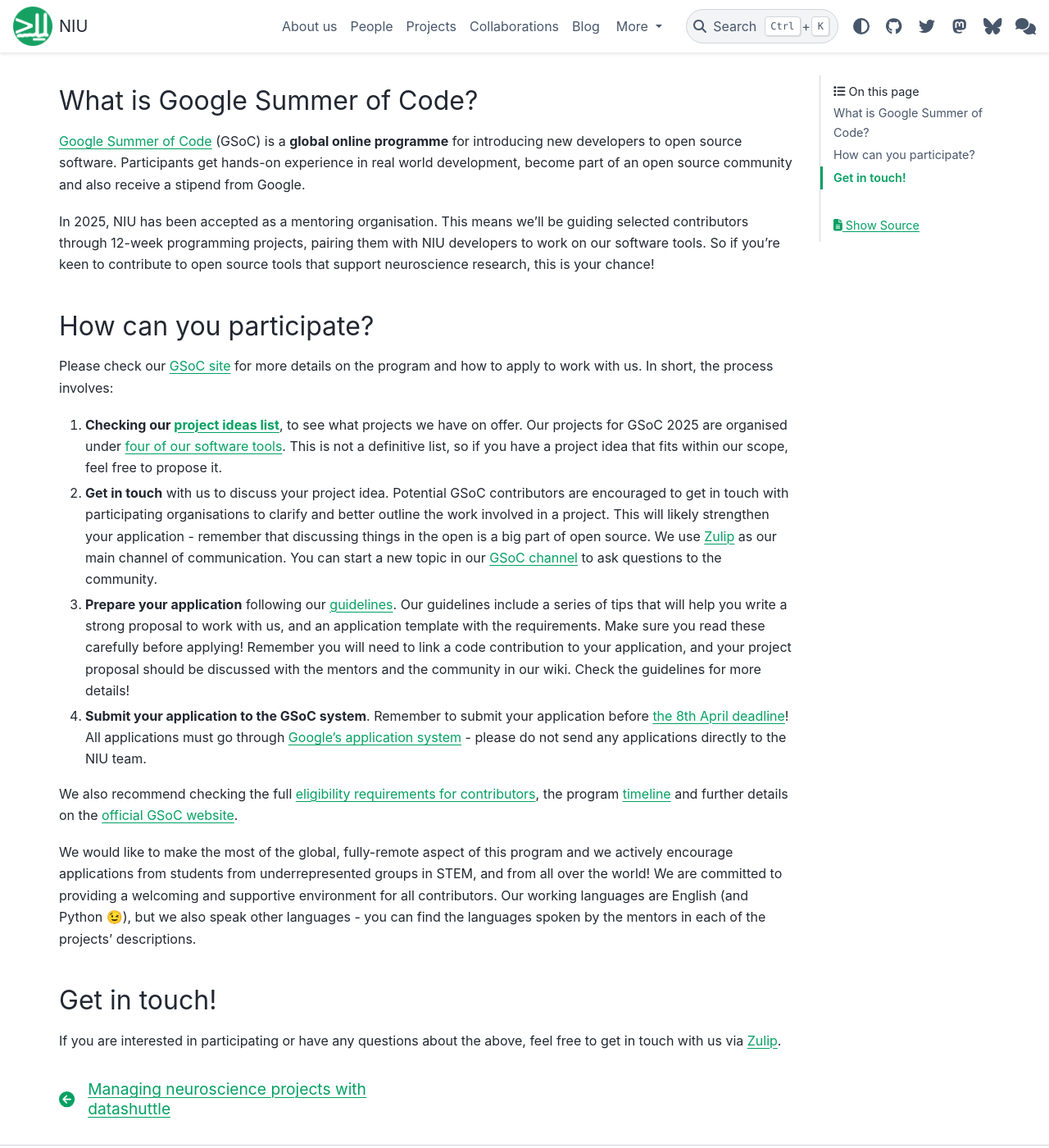
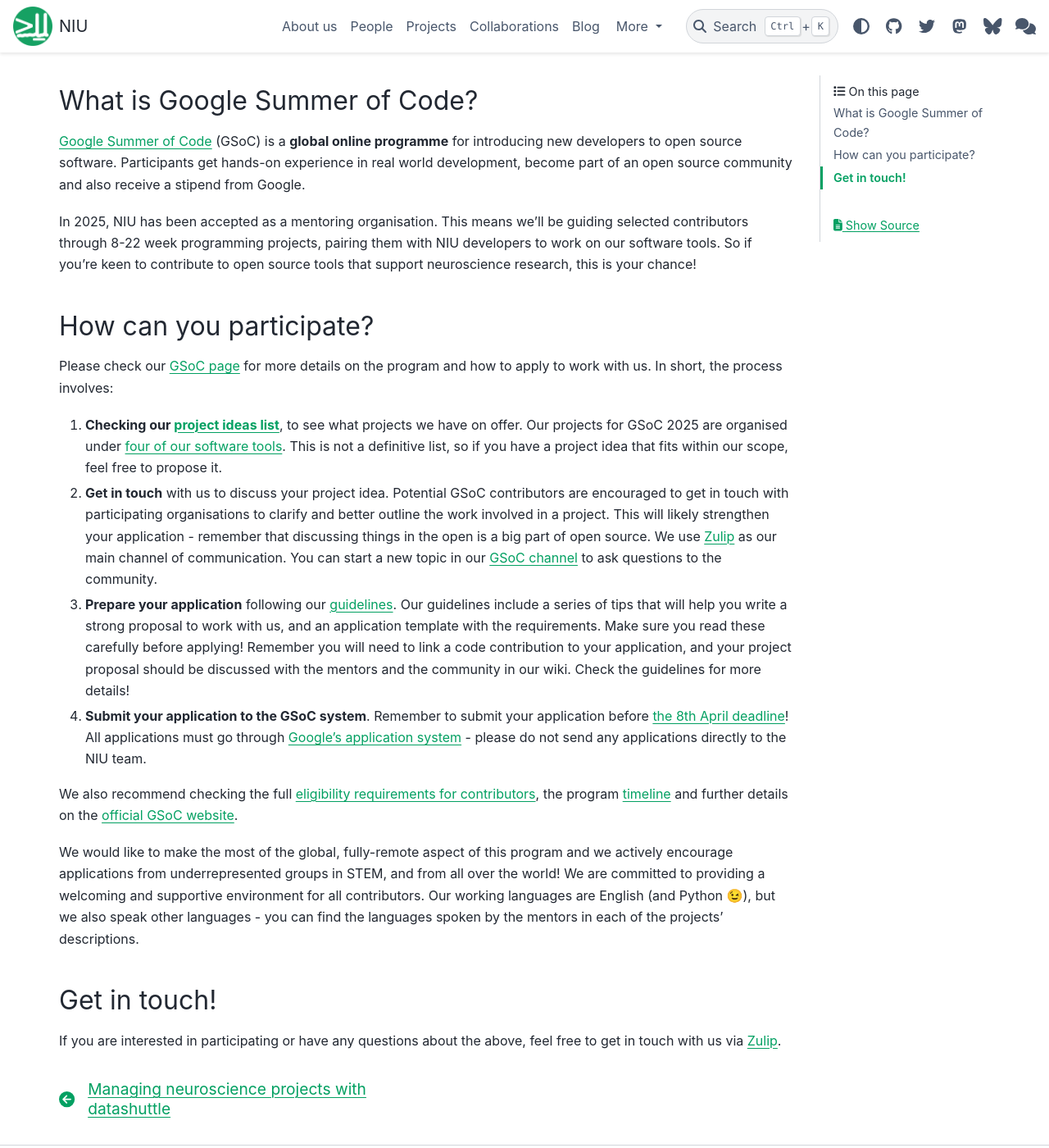
Before and after one commit to neuroinformatics-unit/neuroinformatics-unit.github.io, a Sphinx documentation site: the page built from docs/source/blog/gsoc2025.md, in a window 1280 px wide and 1400 px high, scrolled down 574 px. Shown: the whole window at 82% size. Built offline with Sphinx 7.4.7 and the PyData theme 0.15.4, drawn with Linux system fonts in a browser that asks for light colours; nearby versions of some CDN libraries.

Commit message:
Apply suggestions from code review
Co-authored-by: Adam Tyson <code@adamltyson.com>

```diff
--- a/docs/source/blog/gsoc2025.md
+++ b/docs/source/blog/gsoc2025.md
@@ -23,11 +23,11 @@
 ## What is Google Summer of Code?
 [Google Summer of Code](https://summerofcode.withgoogle.com/) (GSoC) is a **global online programme** for introducing new developers to open source software. Participants get hands-on experience in real world development, become part of an open source community and also receive a stipend from Google.
 
-In 2025, NIU has been accepted as a mentoring organisation. This means we’ll be guiding selected contributors through 12-week programming projects, pairing them with NIU developers to work on our software tools. So if you’re keen to contribute to open source tools that support neuroscience research, this is your chance!
+In 2025, NIU has been accepted as a mentoring organisation. This means we’ll be guiding selected contributors through 8-22 week programming projects, pairing them with NIU developers to work on our software tools. So if you’re keen to contribute to open source tools that support neuroscience research, this is your chance!
 
 
 ## How can you participate?
-Please check our [GSoC site](../get-involved/gsoc/index.md) for more details on the program and how to apply to work with us. In short, the process involves:
+Please check our [GSoC page](../get-involved/gsoc/index.md) for more details on the program and how to apply to work with us. In short, the process involves:
 
 1. **Checking our [project ideas list](../get-involved/gsoc/projects_2025/index.md)**, to see what projects we have on offer. Our projects for GSoC 2025 are organised under [four of our software tools](../get-involved/gsoc/index.md#gsoc-niu-projects-2025). This is not a definitive list, so if you have a project idea that fits within our scope, feel free to propose it.
 
@@ -39,7 +39,7 @@
 
 We also recommend checking the full [eligibility requirements for contributors](https://summerofcode.withgoogle.com/rules), the program [timeline](https://developers.google.com/open-source/gsoc/timeline) and further details on the [official GSoC website](https://summerofcode.withgoogle.com/).
 
-We would like to make the most of the global, fully-remote aspect of this program and we actively encourage applications from students from underrepresented groups in STEM, and from all over the world! We are committed to providing a welcoming and supportive environment for all contributors. Our working languages are English (and Python 😉), but we also speak other languages - you can find the languages spoken by the mentors in each of the projects' descriptions.
+We would like to make the most of the global, fully-remote aspect of this program and we actively encourage applications from underrepresented groups in STEM, and from all over the world! We are committed to providing a welcoming and supportive environment for all contributors. Our working languages are English (and Python 😉), but we also speak other languages - you can find the languages spoken by the mentors in each of the projects' descriptions.
 
 ## Get in touch!
 
```
